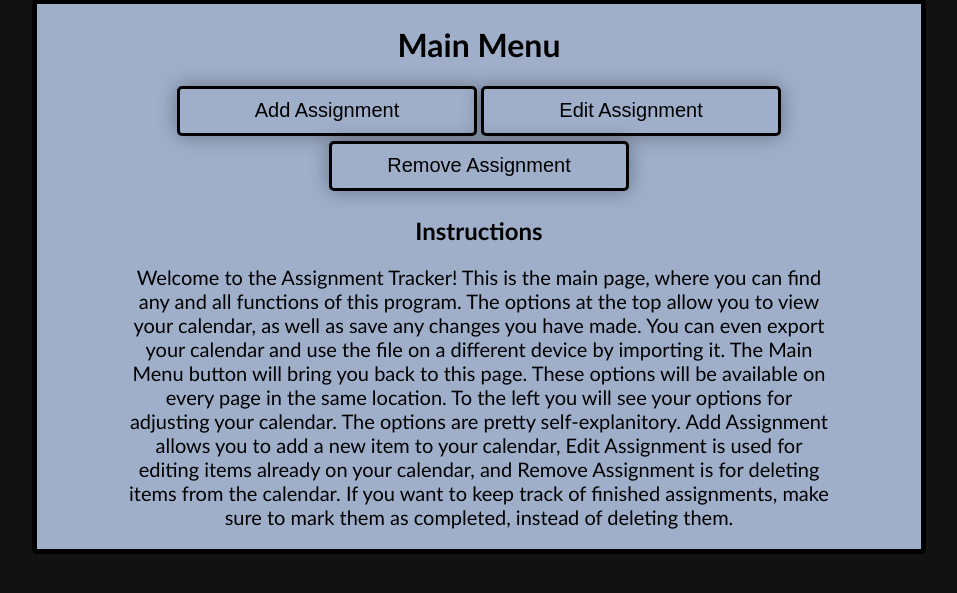
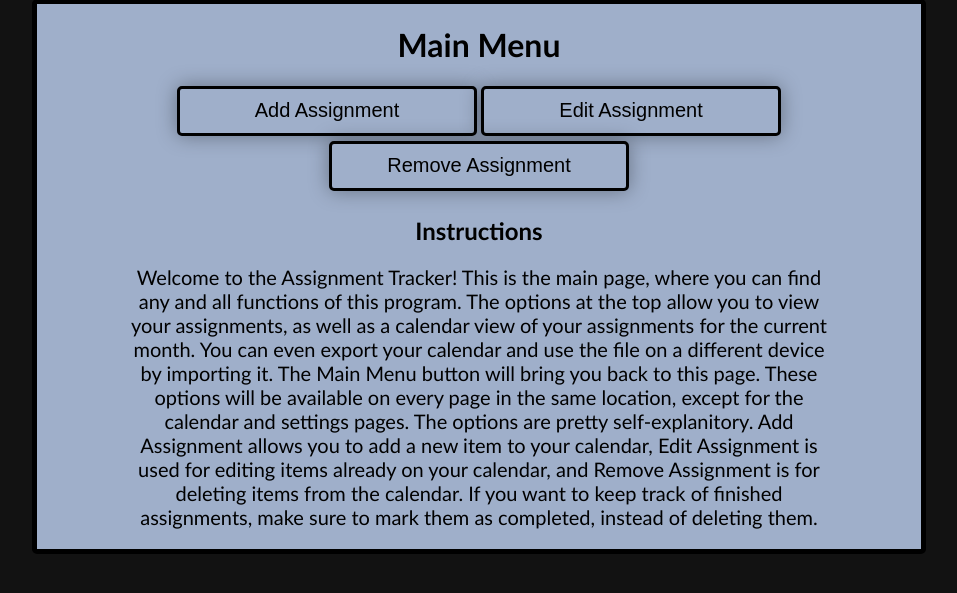
Before and after one commit to m-barneto/CSC289-Capstone, a Python web app: template templates/index.html in a window 1280 px wide. Shown: the part 151-744 px from the top of the page, without its empty margins (161-1118 px from the left). Run offline with Jinja, Linux system fonts and the light colour scheme; the template is opened without the code that fills it, so the values that code supplies are empty.

Commit message:
update main page instructions

```diff
--- a/templates/index.html
+++ b/templates/index.html
@@ -36,13 +36,14 @@
         <h2>Instructions</h2>
         <p>Welcome to the Assignment Tracker! This is the main page, where you can find any and all functions of this
             program.
-            The options at the top allow you to view your calendar, as well as save any changes you have made. You can
+            The options at the top allow you to view your assignments, as well as a calendar view of your assignments
+            for the current month. You can
             even export
             your calendar and use the file on a different device by importing it. The Main Menu button will bring you
             back to this page.
-            These options will be available on every page in the same location. To the left you will see your options
-            for adjusting
-            your calendar. The options are pretty self-explanitory. Add Assignment allows you to add a new item to your
+            These options will be available on every page in the same location, except for the calendar and settings
+            pages.
+            The options are pretty self-explanitory. Add Assignment allows you to add a new item to your
             calendar,
             Edit Assignment is used for editing items already on your calendar, and Remove Assignment is for deleting
             items from
```
